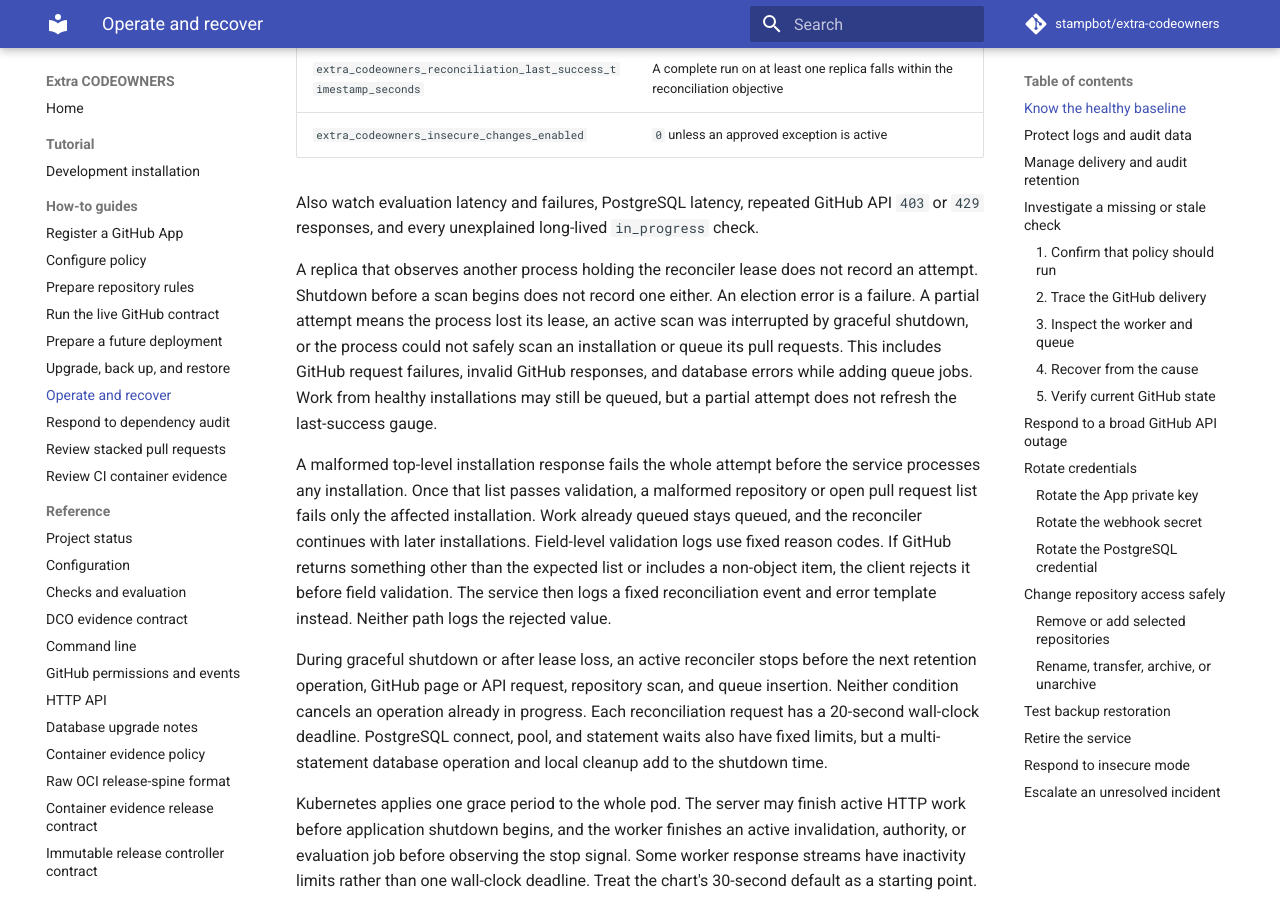
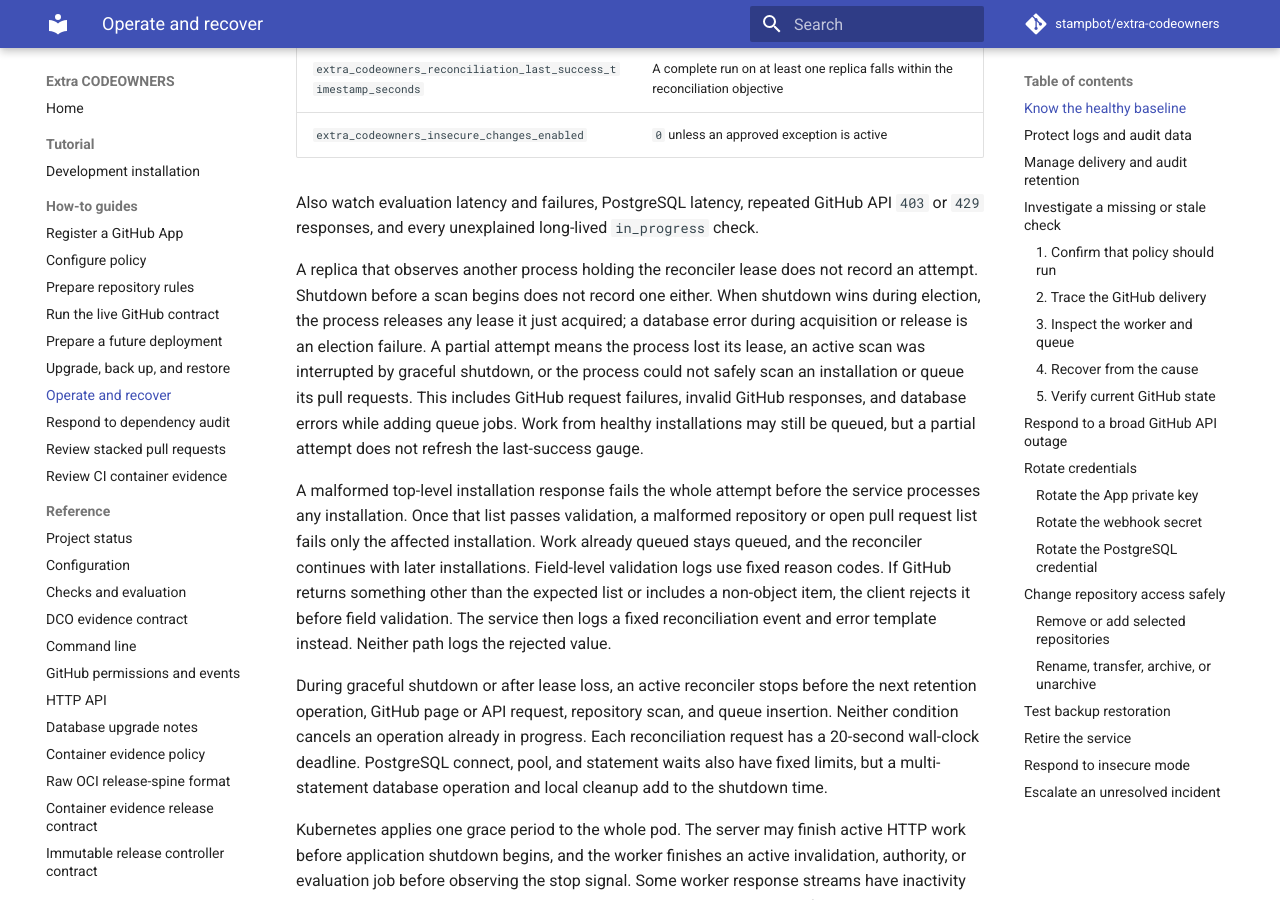
Before and after one commit to stampbot/extra-codeowners, an MkDocs documentation site: the page built from docs/how-to/operate.md, in a window 1280 px wide and 900 px high, scrolled down 927 px. Built offline with MkDocs 1.6.1 and Material for MkDocs 9.7.7, drawn with Linux system fonts in a browser that asks for light colours; comment, search, counter and statistics services are not loaded.

Commit message:
fix: release stopped reconciliation elections
Signed-off-by: Danny Sauer <danny.sauer@herodevs.com>

```diff
--- a/docs/how-to/operate.md
+++ b/docs/how-to/operate.md
@@ -34,12 +34,14 @@ API `403` or `429` responses, and every unexplained long-lived
 
 A replica that observes another process holding the reconciler lease does not
 record an attempt. Shutdown before a scan begins does not record one either.
-An election error is a failure. A partial attempt means the process lost its
-lease, an active scan was interrupted by graceful shutdown, or the process
-could not safely scan an installation or queue its pull requests. This includes
-GitHub request failures, invalid GitHub responses, and database errors while
-adding queue jobs. Work from healthy installations may still be queued, but a
-partial attempt does not refresh the last-success gauge.
+When shutdown wins during election, the process releases any lease it just
+acquired; a database error during acquisition or release is an election
+failure. A partial attempt means the process lost its lease, an active scan was
+interrupted by graceful shutdown, or the process could not safely scan an
+installation or queue its pull requests. This includes GitHub request failures,
+invalid GitHub responses, and database errors while adding queue jobs. Work
+from healthy installations may still be queued, but a partial attempt does not
+refresh the last-success gauge.
 
 A malformed top-level installation response fails the whole attempt before the
 service processes any installation. Once that list passes validation, a
```
Also changed, not shown: docs/explanation/architecture.md (+7 -5 lines), 6 other files.
